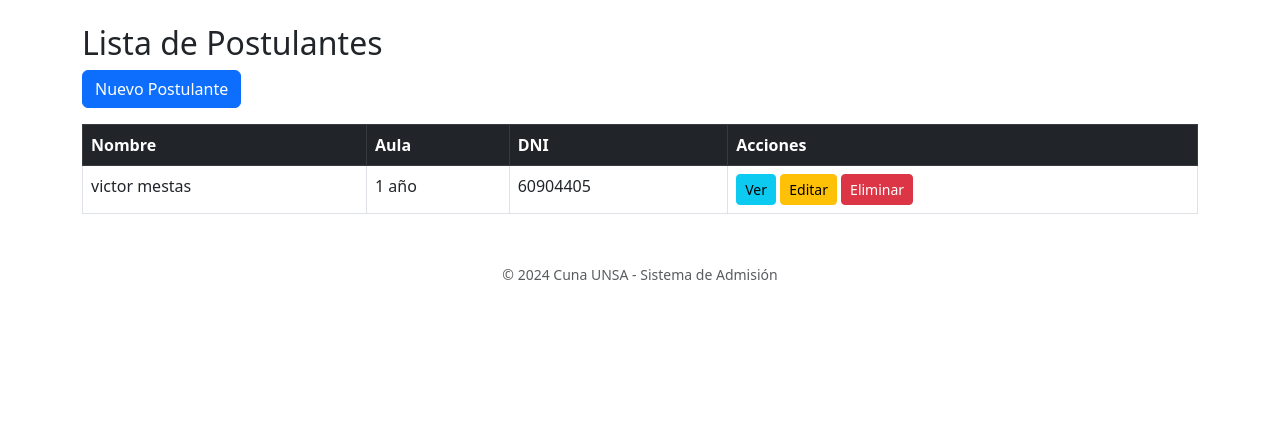
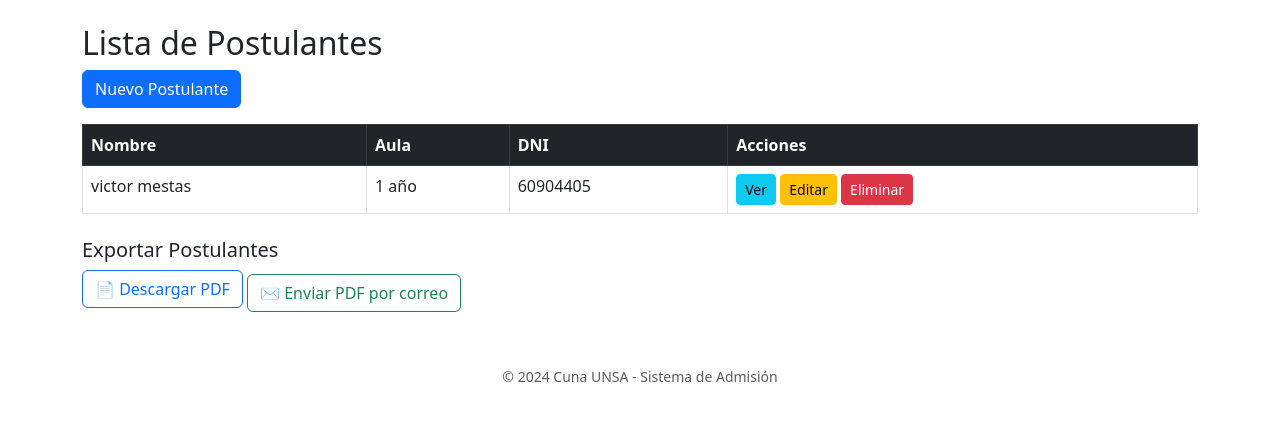
Before and after one commit to Camila-Alarico/PW2---Trabajo-Final, a Django app: page /applicants/ in a window 1280 px wide. Shown: the part 56-477 px from the top of the page. Run offline with Django 5.2, Linux system fonts and the light colour scheme; data comes from the database, SQL or seed files in the repository.

Commit message:
Descargar pdf y enviar a correo en postulantes.html

```diff
--- a/admission/templates/admission/applicant_list.html
+++ b/admission/templates/admission/applicant_list.html
@@ -31,4 +31,38 @@
     {% endfor %}
   </tbody>
 </table>
+<div class="mt-4">
+  <h5>Exportar Postulantes</h5>
+  <button id="btn-pdf-applicants" class="btn btn-outline-primary mb-2">📄 Descargar PDF</button>
+  <button id="btn-email-applicants" class="btn btn-outline-success">✉️ Enviar PDF por correo</button>
+  <div id="status-applicants" class="mt-2 text-muted"></div>
+</div>
+
+<script>
+  document.getElementById('btn-pdf-applicants').addEventListener('click', function () {
+    fetch('/applicants/pdf/')
+      .then(response => response.blob())
+      .then(blob => {
+        const url = window.URL.createObjectURL(blob);
+        const a = document.createElement('a');
+        a.href = url;
+        a.download = 'postulantes.pdf';
+        document.body.appendChild(a);
+        a.click();
+        a.remove();
+      });
+  });
+
+  document.getElementById('btn-email-applicants').addEventListener('click', function () {
+    fetch('/send-applicants-email/')
+      .then(response => response.text())
+      .then(data => {
+        document.getElementById('status-applicants').innerText = '✅ Correo enviado con éxito';
+      })
+      .catch(error => {
+        document.getElementById('status-applicants').innerText = '❌ Error al enviar el correo';
+        console.error(error);
+      });
+  });
+</script>
 {% endblock %}
```
